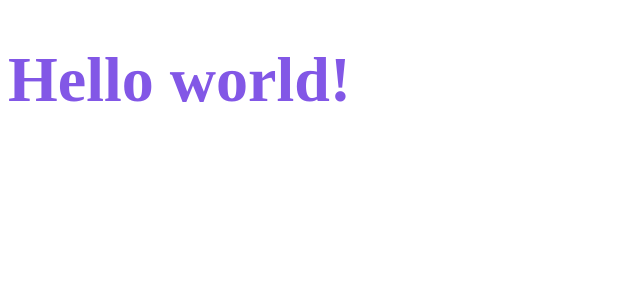
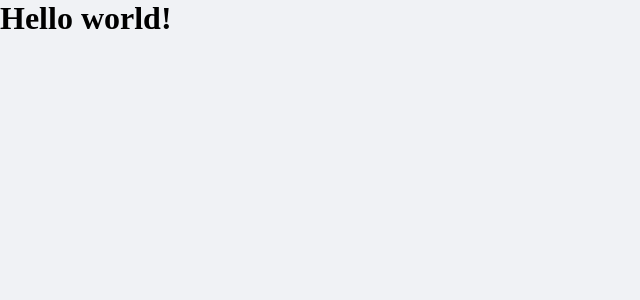
Before and after one commit to teilorbarcelos/tsbmoney, a React (Create React App) app: page / in a window 1280 px wide. Shown: the top 300 px of the page, without its empty margins (0-640 px from the left). Built offline with nearby package versions, Linux system fonts and the light colour scheme.

Commit message:
global styles created

```diff
--- a/public/index.html
+++ b/public/index.html
@@ -4,6 +4,8 @@
 <head>
   <meta charset="utf-8" />
   <meta name="viewport" content="width=device-width, initial-scale=1" />
+
+  <link rel="shortcut icon" href="favicon.png" type="image/png">
 
   <title>tsbmoney</title>
 </head>
--- a/src/App.tsx
+++ b/src/App.tsx
@@ -1,14 +1,10 @@
-import styled from 'styled-components'
-
-const Title = styled.h1`
-font-size: 64px;
-  color: #8257e6;
-`
+import { GlobalStyle } from "./styles/global"
 
 export function App() {
   return (
     <div className="App">
-      <Title>Hello world!</Title>
+      <GlobalStyle />
+      <h1>Hello world!</h1>
     </div>
   );
 }
--- /dev/null
+++ b/src/styles/global.ts
@@ -0,0 +1,46 @@
+import { createGlobalStyle } from "styled-components";
+
+export const GlobalStyle = createGlobalStyle`
+  :root {
+    /* colors */
+    --background: #f0f2f5;
+    --red: #e52e4d;
+    --blue: #5429cc;
+
+    --blue-light: #6933ff;
+
+    --text-title: #363f5f;
+    --text-body: #969cb3;
+
+    --shape: #ffffff;
+  }
+  * {
+    margin: 0;
+    padding: 0;
+    box-sizing: border-box;
+  }
+
+  html {
+    @media (max-width: 1080px) {
+      font-size: 93.75%; // 15px
+    }
+
+    @media (max-width: 720px) {
+      font-size: 87.5%; // 14px
+    }
+  }
+
+  body {
+    background: var(--background);
+    -webkit-font-smoothing: antialiased;
+  }
+
+  button {
+    cursor: pointer;
+  }
+
+  [disabled] {
+    opacity: 0.6;
+    cursor: not-allowed;
+  }
+`
```
